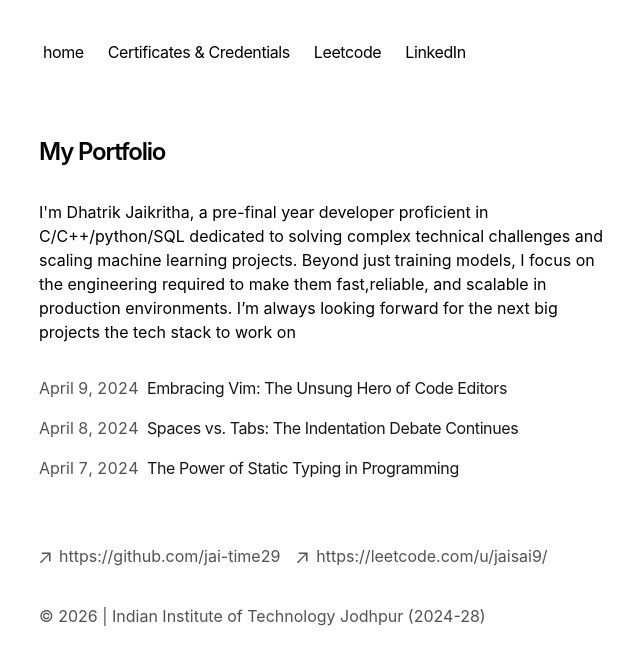
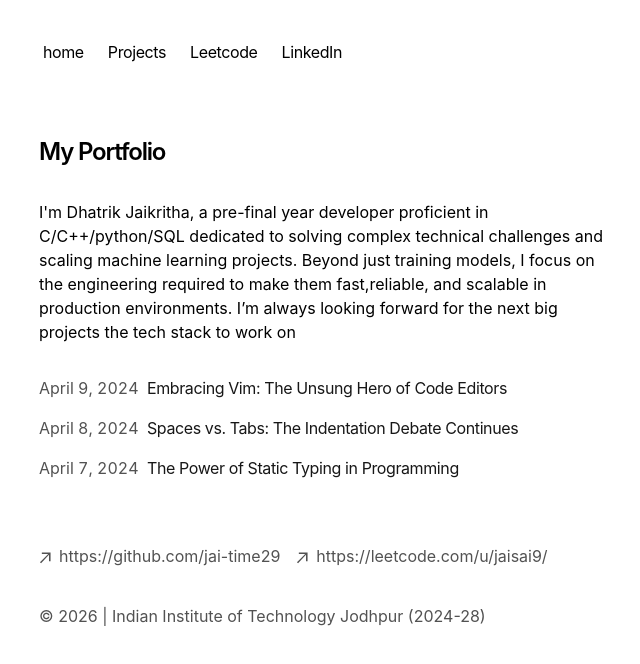
Before and after one commit to jai-time29/portfolio-starter-kit, a Next.js app: page / in a window 1280 px wide. Shown: the top 664 px of the page, without its empty margins (313-953 px from the left). Built offline with nearby package versions, Linux system fonts and the light colour scheme.

Commit message:
Update nav.tsx

```diff
--- a/app/components/nav.tsx
+++ b/app/components/nav.tsx
@@ -12,10 +12,8 @@
   },
   'https://www.linkedin.com/in/jaikritha29/' : {
     name: 'LinkedIn',
-  },
-  '/blog':{
-    name: 'Certificates & Credentials',
-}
+  }
+
 }
 
 export function Navbar() {
```
